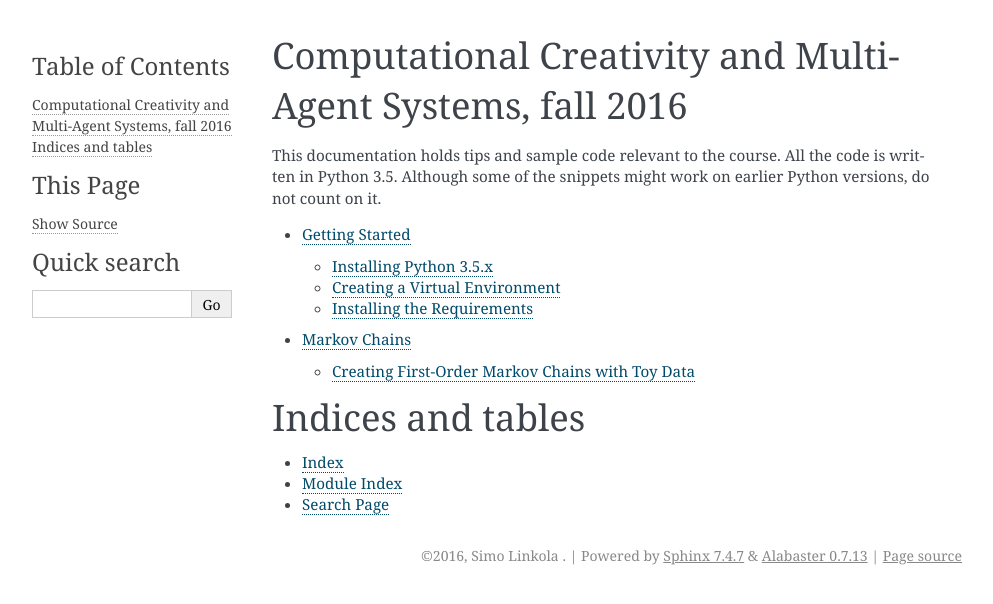
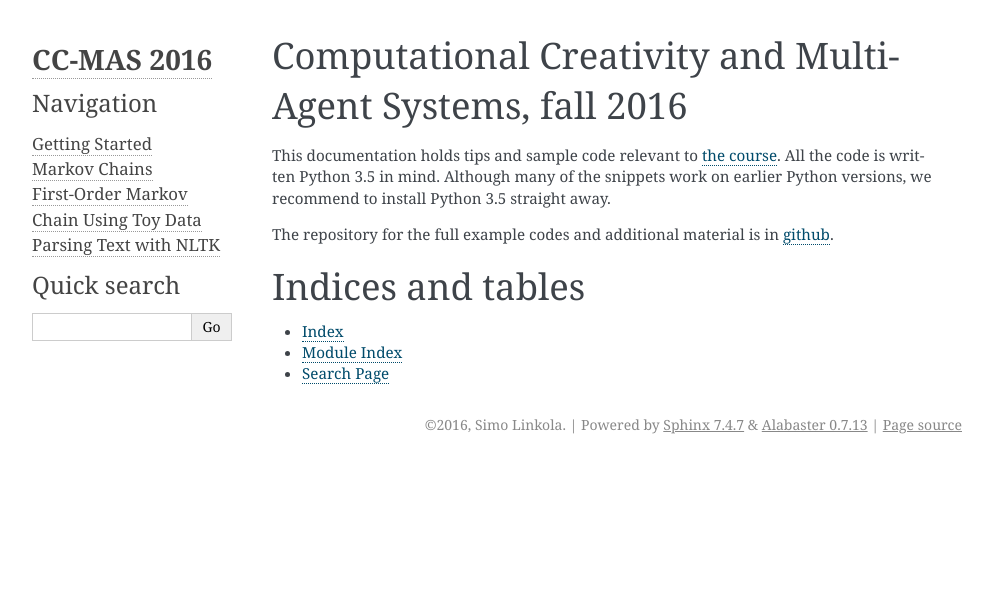
Before and after one commit to assamite/cc-mas-course, a Sphinx documentation site: the page built from docs/source/index.rst, in a window 1280 px wide. Shown: the top 604 px of the page, without its empty margins (148-1141 px from the left). Built offline with Sphinx 7.4.7, drawn with Linux system fonts in a browser that asks for light colours.

Commit message:
Added parsing_NLTK example.

```diff
--- a/docs/source/conf.py
+++ b/docs/source/conf.py
@@ -56,8 +56,8 @@
 master_doc = 'index'
 
 # General information about the project.
-project = 'Computational Creativity and Multi-Agent Systems, fall 2016'
-copyright = '2016, Simo Linkola '
+project = 'CC-MAS 2016'
+copyright = '2016, Simo Linkola'
 author = 'Simo Linkola'
 
 # The version info for the project you're documenting, acts as replacement for
@@ -133,10 +133,10 @@
 
 # The name for this set of Sphinx documents.  If None, it defaults to
 # "<project> v<release> documentation".
-#html_title = None
+#html_title = "Computational Creativity and Multi-Agent Systems"
 
 # A shorter title for the navigation bar.  Default is the same as html_title.
-#html_short_title = None
+html_short_title = "CC-MAS 2016"
 
 # The name of an image file (relative to this directory) to place at the top
 # of the sidebar.
@@ -166,7 +166,15 @@
 #html_use_smartypants = True
 
 # Custom sidebar templates, maps document names to template names.
-#html_sidebars = {}
+html_sidebars = {
+    '**': [
+        'about.html',
+        'navigation.html',
+        'relations.html',
+        'searchbox.html',
+        'donate.html',
+    ]
+}
 
 # Additional templates that should be rendered to pages, maps page names to
 # template names.
--- a/docs/source/index.rst
+++ b/docs/source/index.rst
@@ -6,16 +6,24 @@
 Computational Creativity and Multi-Agent Systems, fall 2016
 =====================================================================================
 
-This documentation holds tips and sample code relevant to the course. All the
-code is written in Python 3.5. Although some of the snippets might work on
-earlier Python versions, do not count on it.
+.. toctree::
+	:hidden:
+	:includehidden:
+	:maxdepth: 3
+
+	setup
+	markov_chain
+	toy_markov
+	parsing_NLTK
 
 
-.. toctree::
-	:maxdepth: 2
+This documentation holds tips and sample code relevant to
+`the course <https://www.cs.helsinki.fi/courses/582759/2016/s/k/1>`_. All the
+code is written Python 3.5 in mind. Although many of the snippets work on earlier
+Python versions, we recommend to install Python 3.5 straight away.
 
-	setup
-	markov
+The repository for the full example codes and additional material is in
+`github <https://github.com/assamite/cc-mas16>`_.
 
 
 Indices and tables
--- a/docs/source/setup.rst
+++ b/docs/source/setup.rst
@@ -33,7 +33,7 @@
 Python 3.5 is easy as it is a built-in feature. The script is called ``pyvenv-3.5``
 and it is in the ``bin`` folder of the installation location. Execute the script
 in the folder where you want your virtual environment to be created with the
-name of the virtual environment as the parameter, e.g.::
+name of the virtual environment as the parameter, e.g::
 
 	~$ pyvenv-3.5 venv
 
@@ -58,7 +58,7 @@
 `requirements.txt <https://github.com/assamite/cc-mas16/blob/master/requirements.txt>`_
 in the github reposity. Install these packages with `pip <https://pip.pypa.io/en/stable/>`_
 once you have virtual environment active (Python 3.5 comes with pip so there is
-no need to manually install it)::
+no need to manually install it). ::
 
 	~$ source path/to/venv/bin/activate
 	(venv) ~$ pip install -r requirements.txt
--- a/requirements.txt
+++ b/requirements.txt
@@ -0,0 +1,2 @@
+ipython==5.1.0
+nltk==3.2.1
```
Also changed, not shown: docs/source/markov_chain.rst (added, +22 -0 lines), docs/source/parsing_NLTK.rst (added, +97 -0 lines), docs/source/toy_markov.rst (renamed from docs/source/markov.rst, +41 -43 lines), 4 other files.
